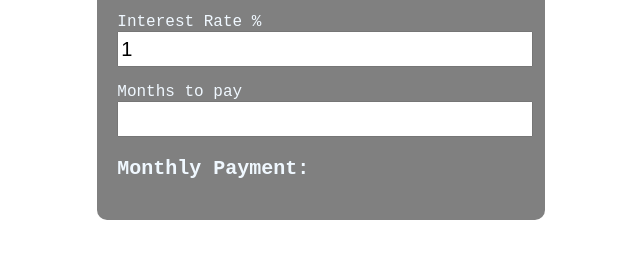
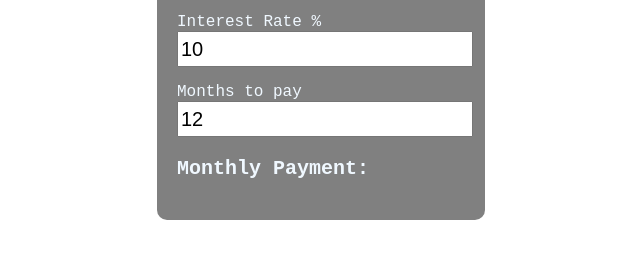
Before and after one commit to Raj-kumar276/loan-calculater, a plain HTML site: page index.html in a window 1280 px wide. Shown: the part 568-826 px from the top of the page, without its empty margins (319-959 px from the left). Drawn offline with Linux system fonts and the light colour scheme.

Commit message:
file name changed to index

```diff
--- a/cal.html
+++ b/index.html
@@ -14,13 +14,14 @@
             <input onchange="calculateLoan()" class="input" type="number" id="loan-amount" min="1" max="500000" value="0">
         </p>
         <p>Interest Rate %
-            <input onchange="calculateLoan()" class="input" type="number" id="interest-rate" min="0" max="100" value="1" step=".1">
+            <input onchange="calculateLoan()" class="input" type="number" id="interest-rate" min="0" max="100" value="10" step=".1">
         </p>
         <p>Months to pay
-            <input onchange="calculateLoan()" class="input" type="number" id="months-to-pay">
+            <input onchange="calculateLoan()" class="input" type="number" id="months-to-pay" min="6" max="48" value="12">
         </p>
         <p class="payment" id="payment">Monthly Payment:</p>
     </div>
+
     <script src="./cal.js"></script>
 </body>
 </html>
```
